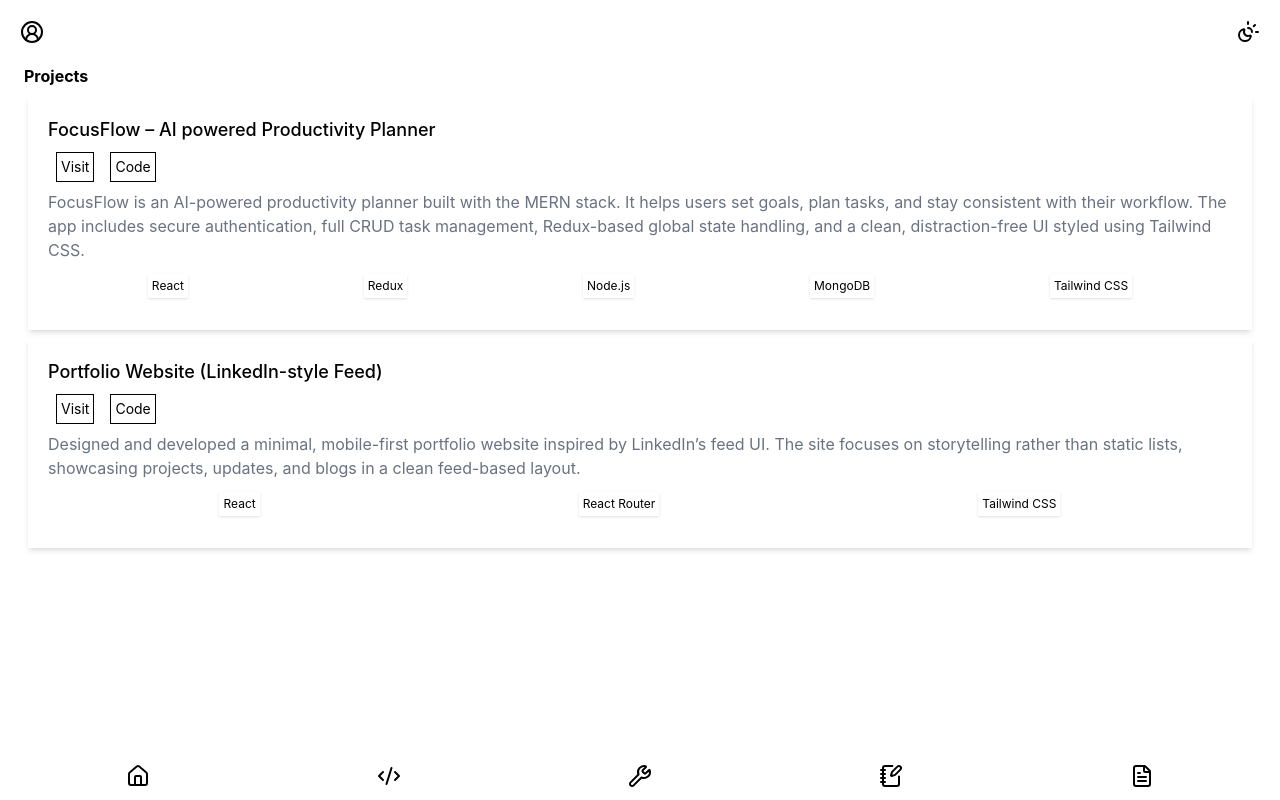
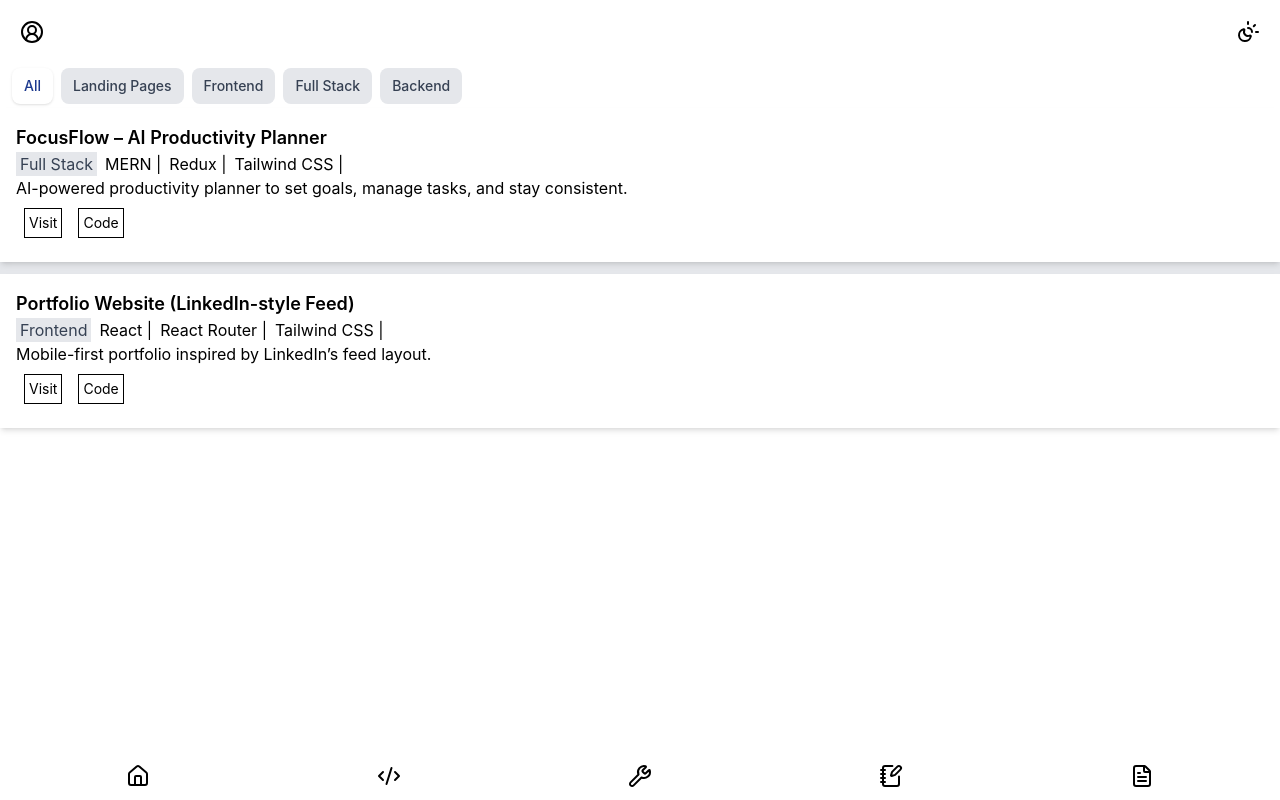
Before and after one commit to Jagadeesh-Jetti/Portfolio26, a React (Vite) app: page /projects in a window 1280 px wide. Built offline with nearby package versions, Linux system fonts and the light colour scheme.

Commit message:
refactor; updated ui of projects page

```diff
--- a/src/data/projectsData.js
+++ b/src/data/projectsData.js
@@ -1,20 +1,20 @@
 export const projectsData = [
   {
     id: 1,
-    title: 'FocusFlow – AI powered Productivity Planner',
+    title: 'FocusFlow – AI Productivity Planner',
     shortDescription:
       'AI-powered productivity planner to set goals, manage tasks, and stay consistent.',
     description:
       'FocusFlow is an AI-powered productivity planner built with the MERN stack. It helps users set goals, plan tasks, and stay consistent with their workflow. The app includes secure authentication, full CRUD task management, Redux-based global state handling, and a clean, distraction-free UI styled using Tailwind CSS.',
     visitLink: 'https://focusflow.app', // can be "#" for now
     codeLink: 'https://github.com/yourusername/focusflow',
-    tech: ['React', 'Redux', 'Node.js', 'MongoDB', 'Tailwind CSS'],
+    techstack: ['MERN', 'Redux', 'Tailwind CSS'],
     images: [
       '/images/focusflow-1.png',
       '/images/focusflow-2.png',
       '/images/focusflow-3.png',
     ],
-    featured: true,
+    type: 'Full Stack',
   },
   {
     id: 2,
@@ -25,8 +25,9 @@ export const projectsData = [
       'Designed and developed a minimal, mobile-first portfolio website inspired by LinkedIn’s feed UI. The site focuses on storytelling rather than static lists, showcasing projects, updates, and blogs in a clean feed-based layout.',
     visitLink: '#',
     codeLink: 'https://github.com/yourusername/portfolio',
-    tech: ['React', 'React Router', 'Tailwind CSS'],
+    techstack: ['React', 'React Router', 'Tailwind CSS'],
     images: ['/images/portfolio-feed.png'],
     featured: false,
+    type: 'Frontend',
   },
 ];
--- a/src/pages/Projects.jsx
+++ b/src/pages/Projects.jsx
@@ -1,23 +1,55 @@
+import { useState } from 'react';
 import { projectsData } from '../data/projectsData';
 
+const FILTERS = ['All', 'Landing Pages', 'Frontend', 'Full Stack', 'Backend'];
+
 export const Projects = () => {
+  const [activeFilter, setActiveFilter] = useState('All');
+
   return (
-    <div className="m-5">
-      <h1 className="font-bold ml-1"> Projects</h1>
+    <div className=" bg-gray-200">
+      {/* <h1 className="font-bold ml-1"> Projects</h1> */}
+
+      <div className="flex gap-2 overflow-x-auto no-scrollbar py-1 bg-white pl-3">
+        {FILTERS.map((filter) => (
+          <button
+            key={filter}
+            onClick={() => setActiveFilter(filter)}
+            className={`px-3 py-2 rounded-lg text-sm font-medium whitespace-nowrap transition-all ${
+              activeFilter === filter
+                ? 'bg-white text-blue-900 shadow'
+                : 'bg-gray-200 text-gray-700 hover:bg-gray-200'
+            }`}
+          >
+            {filter}
+          </button>
+        ))}
+      </div>
+
       {projectsData.map((project) => (
-        <div className=" m-2 p-5 border-none border-amber-950 shadow-md">
-          <div className="text-lg font-medium">{project?.title}</div>
-          <div className="flex">
-            <div className="m-2 p-1 border text-sm p-2,2"> Visit </div>
-            <div className="m-2 p-1 border text-sm p-2,2"> Code </div>
+        <div className=" mb-3 p-4 border-none border-amber-950 shadow-md bg-white">
+          <div className="text-lg font-semibold ">{project?.title}</div>
+          <div className="flex gap-2 ">
+            <div className="bg-gray-200 px-1 text-gray-700 hover:bg-gray-200">
+              {project.type}
+            </div>
+            <div className="flex gap-2 ">
+              {project.techstack.map((tech) => (
+                <span className=""> {tech} | </span>
+              ))}
+            </div>
           </div>
-          <div className="text-gray-500">{project?.description}</div>
-          <div className="flex justify-around m-3">
-            {project.tech.map((tech) => (
+          <div className="">{project?.shortDescription}</div>
+          {/* <div className="flex justify-around m-3">
+            {project.techstack.map((tech) => (
               <div className="text-xs border-none border-gray-400 shadow-sm p-1">
                 {tech}
               </div>
             ))}
+          </div> */}
+          <div className="flex">
+            <div className="m-2 p-1 border text-sm p-2,2"> Visit </div>
+            <div className="m-2 p-1 border text-sm p-2,2"> Code </div>
           </div>
         </div>
       ))}
```
